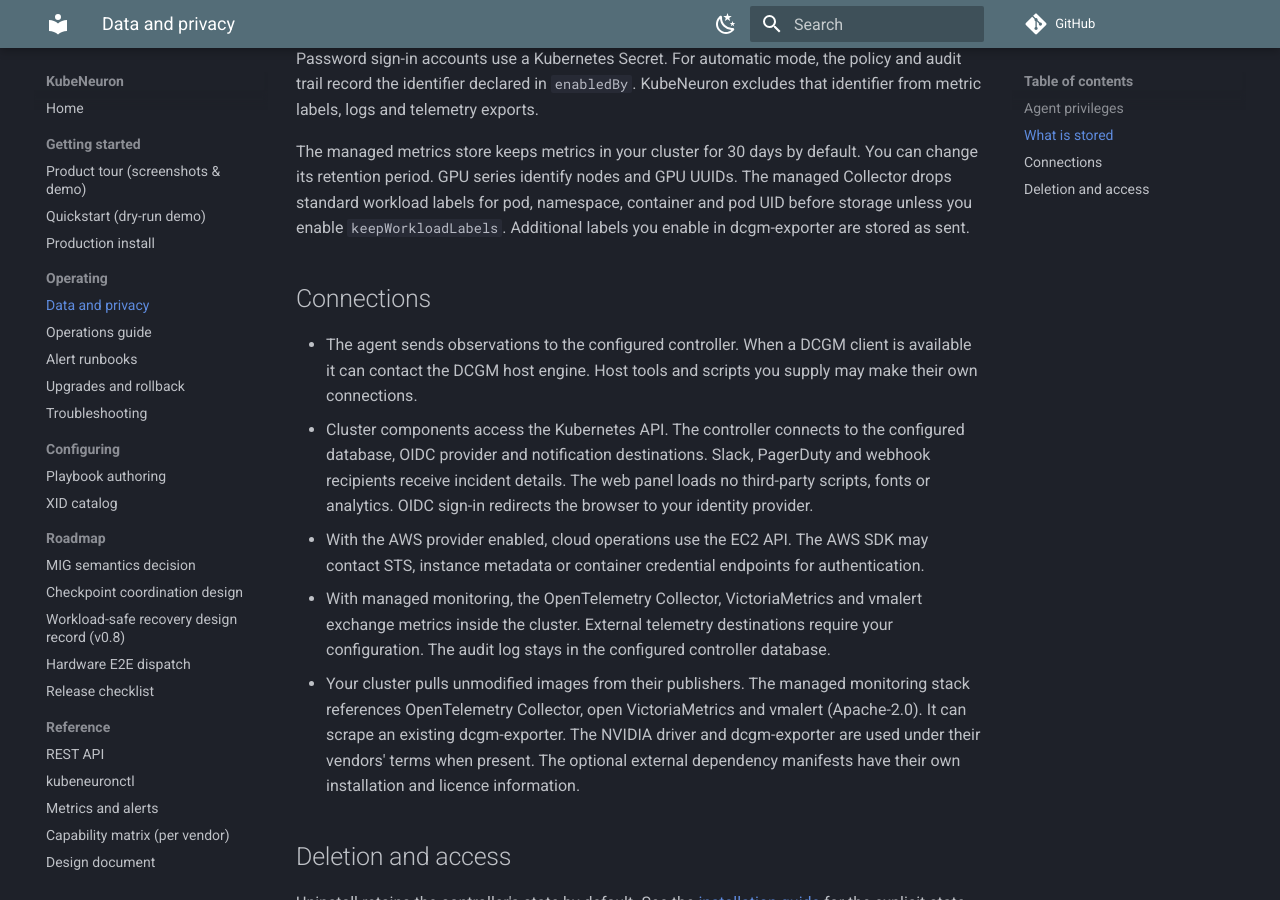
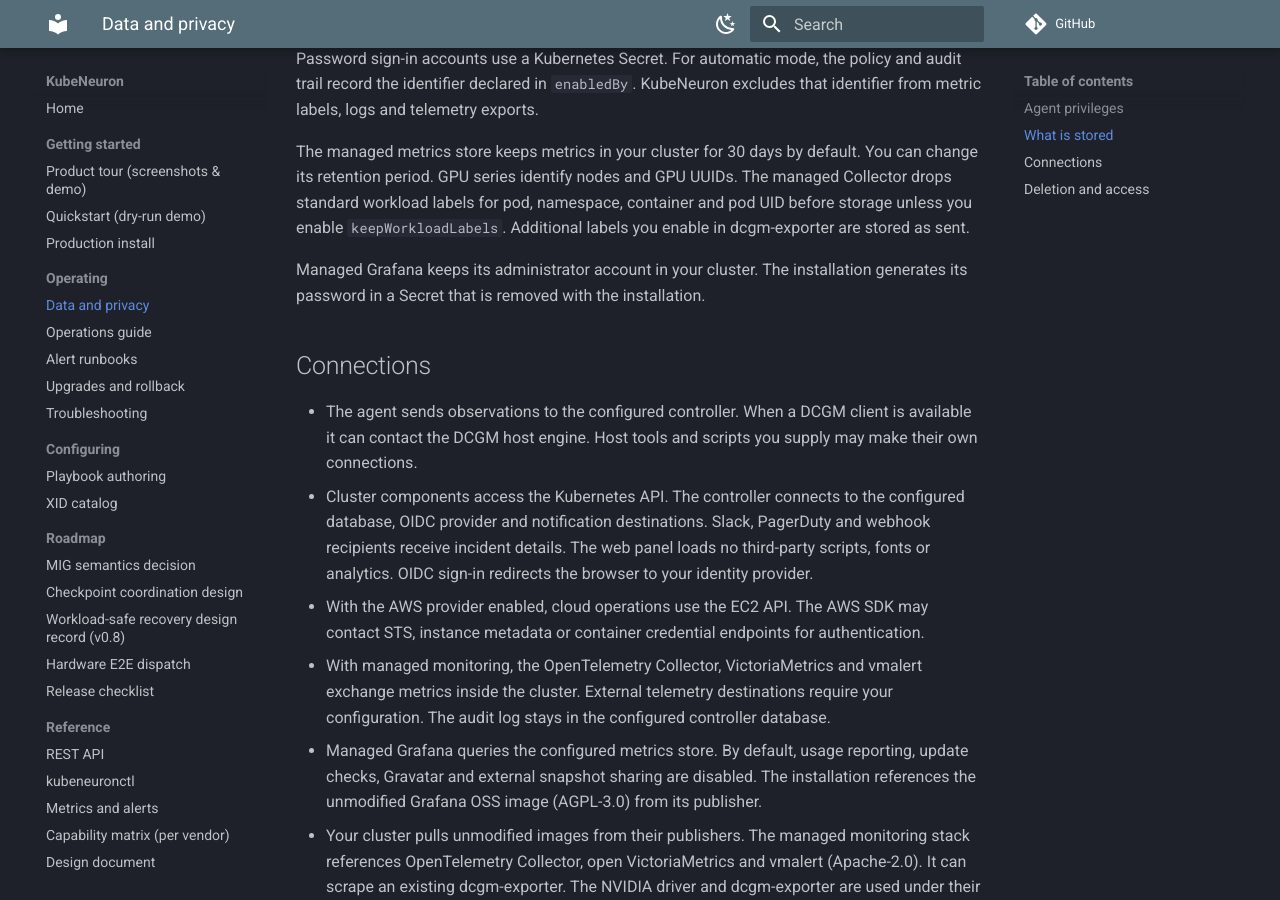
Before and after one commit to kubeneuron/kubeneuron, an MkDocs documentation site: the page built from docs/data-and-privacy.md, in a window 1280 px wide and 900 px high, scrolled down 455 px. Built offline with MkDocs 1.6.1 and Material for MkDocs 9.7.7, drawn with Linux system fonts in a browser that asks for light colours; comment, search, counter and statistics services are not loaded.

Commit message:
docs: describe managed Grafana data and connections
Signed-off-by: Andrii Petruk <andrey.petruk@gmail.com>

```diff
--- a/docs/data-and-privacy.md
+++ b/docs/data-and-privacy.md
@@ -10,12 +10,15 @@ Incidents, approvals, actions, operational state and the audit trail live in SQL
 
 The managed metrics store keeps metrics in your cluster for 30 days by default. You can change its retention period. GPU series identify nodes and GPU UUIDs. The managed Collector drops standard workload labels for pod, namespace, container and pod UID before storage unless you enable `keepWorkloadLabels`. Additional labels you enable in dcgm-exporter are stored as sent.
 
+Managed Grafana keeps its administrator account in your cluster. The installation generates its password in a Secret that is removed with the installation.
+
 ## Connections
 
 - The agent sends observations to the configured controller. When a DCGM client is available it can contact the DCGM host engine. Host tools and scripts you supply may make their own connections.
 - Cluster components access the Kubernetes API. The controller connects to the configured database, OIDC provider and notification destinations. Slack, PagerDuty and webhook recipients receive incident details. The web panel loads no third-party scripts, fonts or analytics. OIDC sign-in redirects the browser to your identity provider.
 - With the AWS provider enabled, cloud operations use the EC2 API. The AWS SDK may contact STS, instance metadata or container credential endpoints for authentication.
 - With managed monitoring, the OpenTelemetry Collector, VictoriaMetrics and vmalert exchange metrics inside the cluster. External telemetry destinations require your configuration. The audit log stays in the configured controller database.
+- Managed Grafana queries the configured metrics store. By default, usage reporting, update checks, Gravatar and external snapshot sharing are disabled. The installation references the unmodified Grafana OSS image (AGPL-3.0) from its publisher.
 - Your cluster pulls unmodified images from their publishers. The managed monitoring stack references OpenTelemetry Collector, open VictoriaMetrics and vmalert (Apache-2.0). It can scrape an existing dcgm-exporter. The NVIDIA driver and dcgm-exporter are used under their vendors' terms when present. The optional external dependency manifests have their own installation and licence information.
 
 ## Deletion and access
```
